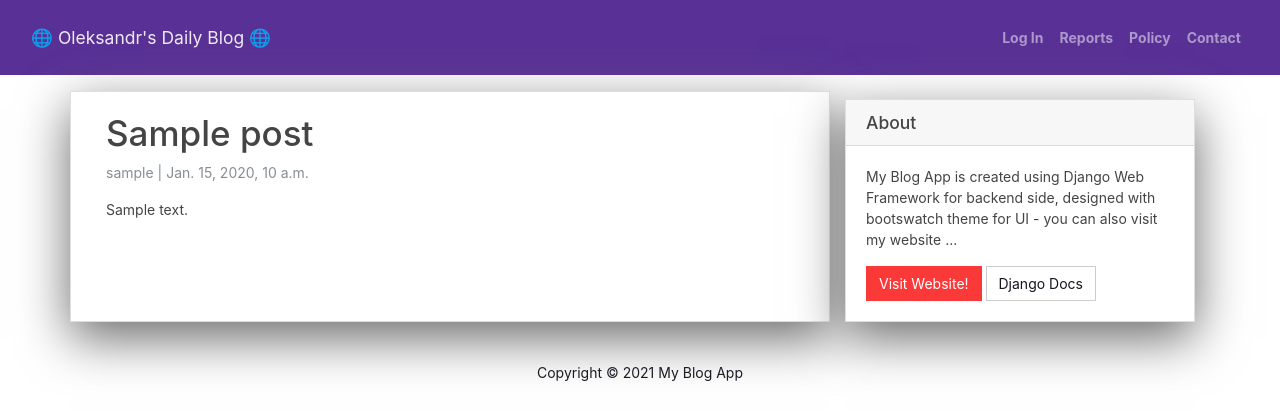
After one commit to olcplif/django_blog_1, a Django app: page /posts/1/ in a window 1280 px wide. The commit adds this page. Shown: the top 420 px of the page. Run offline with Django 3.2, Linux system fonts and the light colour scheme; tables that the repository leaves empty hold one stand-in row (values such as "Sample post"); some libraries are stand-ins or nearby versions.

Commit message:
Created views templates

```diff
--- a/blog_app/urls.py
+++ b/blog_app/urls.py
@@ -15,9 +15,13 @@
 """
 from django.contrib import admin
 from django.urls import path, include
+from django.views.generic.base import TemplateView
 
 urlpatterns = [
     path('admin/', admin.site.urls),
     path('api/', include('posts.urls')),
+    path('', include('posts.urls')),
     path('accounts/', include('django.contrib.auth.urls')),
+    path('', TemplateView.as_view(template_name='index.html'), name='home'),
+    path('contact/', TemplateView.as_view(template_name='contact.html'), name='contact'),
 ]
--- a/posts/models.py
+++ b/posts/models.py
@@ -1,4 +1,6 @@
 from django.db import models
+from django.contrib.auth.models import User
+from django.urls import reverse
 
 STATUS = ((0, "Draft"), (1, "Published"))
 
@@ -6,7 +8,7 @@
 class Post(models.Model):
     title = models.CharField(max_length=255)
     slug = models.SlugField(unique=True, max_length=255)
-    # author = models.ForeignKey(User, on_delete=models.CASCADE, related_name='blog_posts')
+    author = models.ForeignKey(User, on_delete=models.CASCADE, related_name='posts_post', default=2)
     created_on = models.DateTimeField(auto_now_add=True)
     updated_on = models.DateTimeField(auto_now=True)
     content = models.TextField()
@@ -14,6 +16,15 @@
     status = models.IntegerField(choices=STATUS, default=0)
     likes = models.PositiveIntegerField(default=0)
 
+    class Meta:
+        ordering = ['-created_on']
+
+    def __str__(self):
+        return self.title
+
+    def get_absolute_url(self):
+        return reverse('post-detail', args=(str(self.id)))
+
 
 class User(models.Model):
     pass
--- a/posts/templates/index.html
+++ b/posts/templates/index.html
@@ -23,7 +23,7 @@
           <h2 class="card-title">{{ post.title }}</h2>
           <p class="card-text text-muted h6">{{ post.author }} | {{ post.created_on}} </p>
           <p class="card-text">{{post.content|slice:":200"}}</p>
-          <a href="{% url 'post_detail' post.slug  %}" class="btn btn-primary">Read More &rarr;</a>
+          <a href="{% url 'post-detail' post.id  %}" class="btn btn-primary">Read More &rarr;</a>
         </div>
       </div>
       {% endfor %}
--- a/posts/templates/navigation.html
+++ b/posts/templates/navigation.html
@@ -32,7 +32,7 @@
                     <a class="nav-link text-black font-weight-bold" href="#">Policy</a>
                 </li>
                 <li class="nav-item text-black">
-                    <a class="nav-link text-black font-weight-bold" href="/contact/">Contact</a>
+                    <a class="nav-link text-black font-weight-bold" href="{% url 'contact' %}">Contact</a>
                 </li>
             </ul>
         </div>
--- /dev/null
+++ b/posts/templates/post_detail.html
@@ -0,0 +1,17 @@
+{% extends 'base.html' %}
+{% block content %}
+
+<div class="container">
+  <div class="row">
+    <div class="col-md-8 card mb-4  mt-3 left  top">
+      <div class="card-body">
+        <h1>{% block title %} {{ object.title }} {% endblock title %}</h1>
+        <p class=" text-muted">{{ post.author }} | {{ post.created_on }}</p>
+        <p class="card-text ">{{ object.content | safe }}</p>
+      </div>
+    </div>
+    {% block sidebar %} {% include 'sidebar.html' %} {% endblock sidebar %}
+  </div>
+</div>
+
+{% endblock content %}
--- a/posts/urls.py
+++ b/posts/urls.py
@@ -6,6 +6,8 @@
 from rest_framework.authtoken.views import obtain_auth_token
 
 urlpatterns = [
+    # path('posts/<str:pk>/', PostViewSet.as_view({'get': 'retrieve'}), name="post-detail"),
+
     path('posts', PostViewSet.as_view({
         'get': 'list',
         'post': 'create'
@@ -17,7 +19,10 @@
     })),
     # path('user', UserAPIView.as_view()),
     path('', PostList.as_view(), name="home"),
-    path('<slug:slug>/', PostDetailView.as_view(), name="post-detail"),
+
+    path('posts/<str:pk>/', PostDetailView.as_view(), name="post-detail"),
+
     path('api-token-auth/', obtain_auth_token, name='api_token_auth'),
+    # path('api/create', PostCreateApi.as_view()),
 
 ]
--- a/posts/views.py
+++ b/posts/views.py
@@ -4,7 +4,7 @@
 from rest_framework import viewsets, status
 from rest_framework.views import APIView
 from django.views import generic
-from django.views.generic import ListView
+from django.views.generic import ListView, CreateView
 
 from .models import Post, User
 from .serializers import PostSerializer
@@ -50,6 +50,12 @@
     template_name = 'post_detail.html'
 
 
+class CreatePostView(CreateView):
+    model = Post
+    template_name = 'new_post.html'
+    fields = '__all__'
+
+
 # class HomeView(ListView):
 #     model = Post
 #     template_name = 'index.html'
```
Also changed, not shown: posts/templates/contact.html (added, +12 -0 lines), posts/templates/post_edit.html (added, +19 -0 lines), posts/templates/post_new.html (added, +19 -0 lines).
